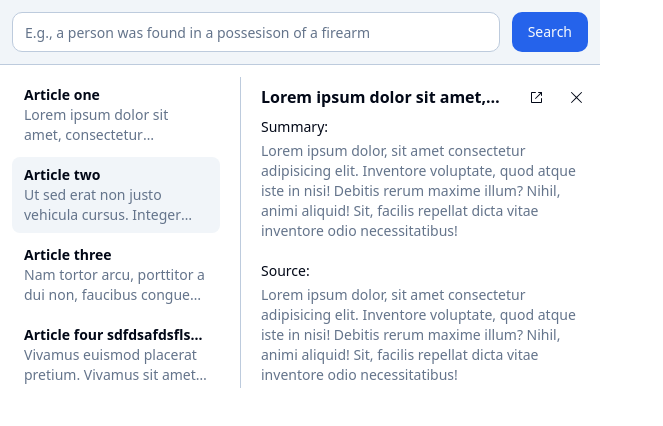
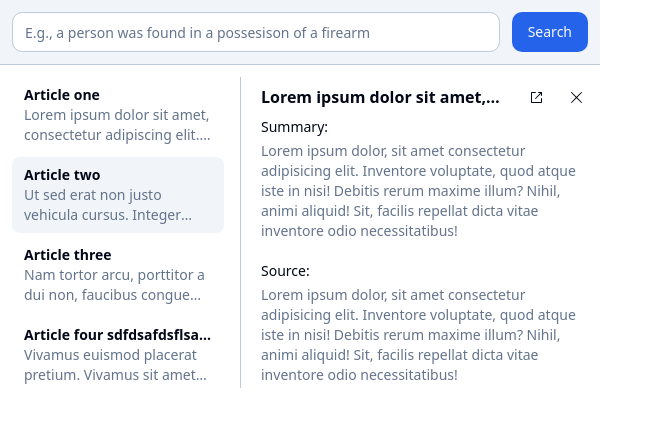
Before and after one commit to VoloDziu/legal-assit-supabase, a React app in the folder extension/: page / in a window 1280 px wide. Shown: the top 426 px of the page, without its empty margins (0-663 px from the left). Built offline with nearby package versions, Linux system fonts and the light colour scheme; the HTML template or start-up script is replaced by a standard one.

Commit message:
minor styling fix

```diff
--- a/extension/src/app/App.tsx
+++ b/extension/src/app/App.tsx
@@ -153,7 +153,7 @@ function App() {
   // );
 
   return (
-    <div className="grid h-[400px] w-[600px] grid-cols-[1fr_60%] grid-rows-[max-content_1fr] gap-x-2 gap-y-3 pb-3">
+    <div className="grid h-[400px] w-[600px] grid-cols-[1fr_60%] grid-rows-[max-content_1fr] gap-x-1 gap-y-3 pb-3">
       <div className="col-span-2 flex gap-3 border-b bg-accent px-3 py-3">
         <Input placeholder="E.g., a person was found in a possesison of a firearm" />
 
@@ -174,8 +174,8 @@ function App() {
         </div>
       </ScrollArea>
 
-      <div className="flex flex-col overflow-hidden border-l">
-        <div className="flex flex-shrink-0 items-center pl-5 pr-1">
+      <div className="flex flex-col overflow-hidden border-l pr-1">
+        <div className="flex flex-shrink-0 items-center pl-5">
           <div className="mr-4 truncate text-base font-bold">
             Lorem ipsum dolor sit amet, consectetur adipisicing elit. Dolorum
             nulla mollitia harum eveniet
@@ -190,7 +190,7 @@ function App() {
           </Button>
         </div>
 
-        <ScrollArea className="flex-grow-1 pl-5 pr-3">
+        <ScrollArea className="flex-grow-1 pl-5 pr-2">
           <div className="mb-1 text-sm">Summary:</div>
 
           <div className="mb-5 text-sm text-muted-foreground">
```
